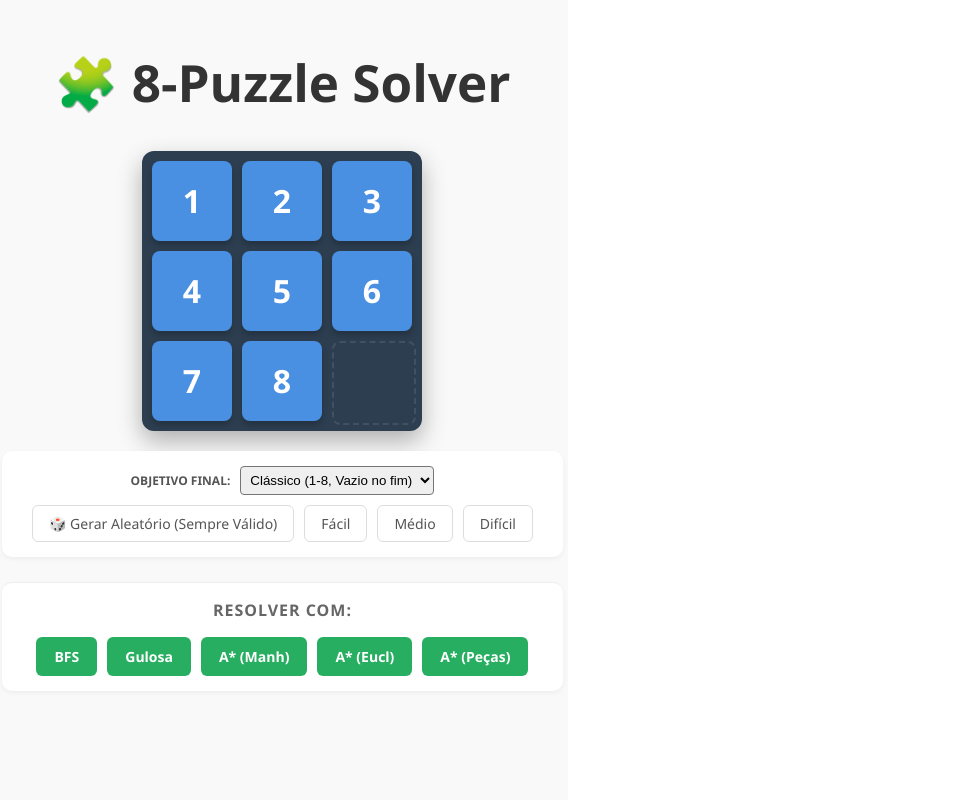
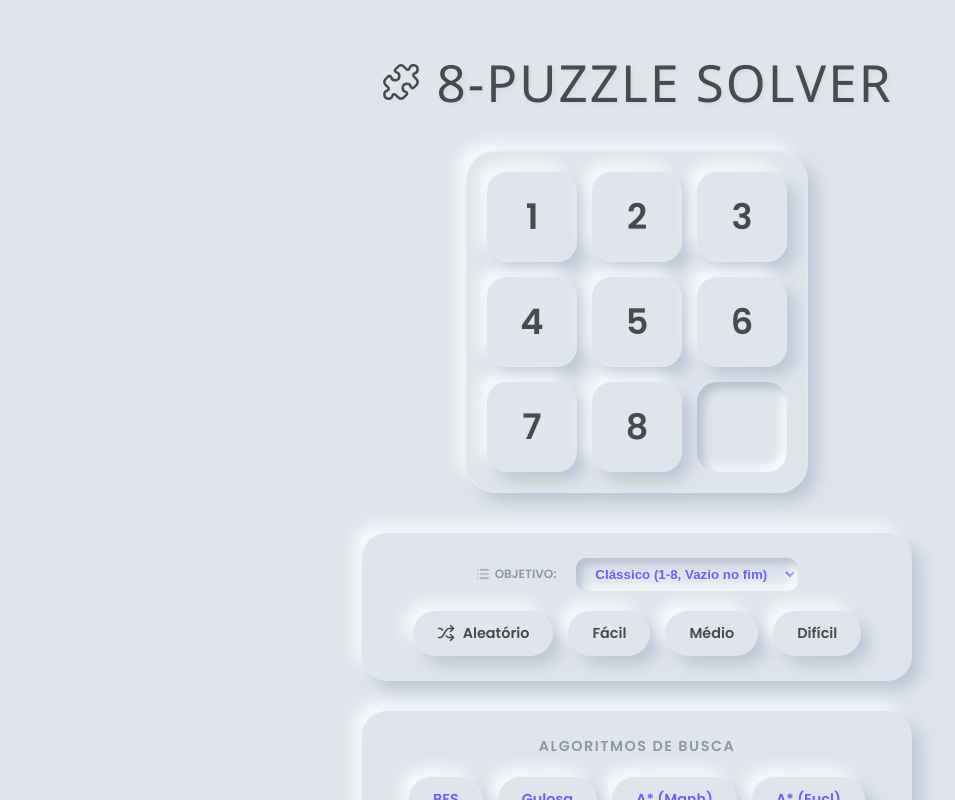
Before and after one commit to DebLuiza/8-Puzzle, a React (Vite) app in the folder app/: page / in a window 1280 px wide. Shown: the top 800 px of the page, without its empty margins (3-958 px from the left). Built offline with nearby package versions, Linux system fonts and the light colour scheme.

Commit message:
Mudanças visuais

```diff
--- a/app/package.json
+++ b/app/package.json
@@ -33,6 +33,7 @@
   "dependencies": {
     "framer-motion": "^12.23.26",
     "heap-js": "^2.7.1",
+    "lucide-react": "^0.561.0",
     "react": "^19.2.0",
     "react-dom": "^19.2.0"
   },
--- a/app/src/App.css
+++ b/app/src/App.css
@@ -1,135 +1,307 @@
-/* src/App.css */
+/* 1. Importando a nova fonte moderna (Poppins) do Google Fonts */
+@import url('https://fonts.googleapis.com/css2?family=Poppins:wght@300;400;600&display=swap');
+
+:root {
+  /* --- Paleta de Cores Soft UI --- */
+  --bg-color: #e0e5ec;
+  --text-main: #4a4a4a;
+  --text-secondary: #8d97a5;
+  --accent-color: #6d5dfc;
+  --success-color: #2ecc71;
+  --error-color: #e74c3c;
+
+  /* --- Sombras --- */
+  --shadow-light: -9px -9px 16px rgba(255, 255, 255, 0.8);
+  --shadow-dark: 9px 9px 16px rgba(163, 177, 198, 0.6);
+  --inner-shadow: inset 6px 6px 10px 0 rgba(163, 177, 198, 0.7),
+                  inset -6px -6px 10px 0 rgba(255, 255, 255, 0.8);
+}
+
+html, body, #root {
+  width: 100%;
+  min-height: 100vh;
+  margin: 0;
+  padding: 0;
+  background-color: var(--bg-color);
+
+  font-family: 'Poppins', sans-serif;
+}
+
+#root {
+  display: flex;
+  justify-content: center;
+  align-items: center;
+  box-sizing: border-box;
+}
 
 .container {
-  font-family: 'Segoe UI', Roboto, Helvetica, Arial, sans-serif;
-  max-width: 600px;
-  margin: 0 auto;
-  padding: 20px;
+  width: 100%;
+  max-width: 560px;
   display: flex;
   flex-direction: column;
   align-items: center;
-  background-color: #f9f9f9;
-  min-height: 100vh;
+  justify-content: center;
+  padding: 20px;
+  box-sizing: border-box;
+  color: var(--text-main);
 }
 
 h1 {
-  color: #333;
-  margin-bottom: 20px;
+  font-family: 'Segoe UI', Roboto, Helvetica, Arial, sans-serif;
+  font-weight: 300;
+  letter-spacing: 2px;
+  color: var(--text-main);
+  text-transform: uppercase;
+  margin-bottom: 40px;
+  text-shadow: 2px 2px 4px rgba(0,0,0,0.05);
+  display: flex;
+  align-items: center;
+  gap: 15px;
 }
-
 /* --- TABULEIRO --- */
 .board-container {
-  margin: 20px 0;
-  padding: 10px;
-  background-color: #2c3e50;
-  border-radius: 12px;
-  box-shadow: 0 10px 25px rgba(0, 0, 0, 0.3);
+  padding: 20px;
+  border-radius: 30px;
+  background-color: var(--bg-color);
+  box-shadow: var(--shadow-dark), var(--shadow-light);
+  margin-bottom: 40px;
+  border: 1px solid rgba(255,255,255,0.2);
 }
 
 .grid {
   display: grid;
-  grid-template-columns: repeat(3, 80px); /* Tamanho fixo das células */
-  grid-template-rows: repeat(3, 80px);
-  gap: 10px;
+  grid-template-columns: repeat(3, 90px);
+  grid-template-rows: repeat(3, 90px);
+  gap: 15px;
 }
 
 /* Peça (Tile) */
 .tile {
   width: 100%;
   height: 100%;
-  border-radius: 8px;
+  border-radius: 20px;
   display: flex;
   align-items: center;
   justify-content: center;
   cursor: default;
-  font-weight: bold;
-  font-size: 2rem;
-  color: white;
-  background-color: #4A90E2;
-  box-shadow: 0 4px 6px rgba(0, 0, 0, 0.2);
-  /* Importante para performance da animação */
+  font-weight: 600;
+  font-size: 2.2rem;
+  color: var(--text-main);
+  background-color: var(--bg-color);
+
+  /* Efeito de botão flutuante */
+  box-shadow: var(--shadow-dark), var(--shadow-light);
+
   will-change: transform;
+  user-select: none;
 }
 
-/* Peça Vazia (Zero) */
+/* Peça Vazia (Zero) - O "Buraco" */
 .tile.empty {
   background-color: transparent;
-  box-shadow: none;
-  border: 2px dashed rgba(255, 255, 255, 0.1); /* Opcional: marca visualmente o vazio */
+  box-shadow: var(--inner-shadow);
+  color: transparent;
+  border: none;
 }
 
-.stat-item{
-  color: #2c3e50;
-}
-
-/* --- CONTROLES --- */
+/* --- PAINÉIS DE CONTROLE --- */
 .controls-section {
   width: 100%;
-  margin-bottom: 25px;
+  max-width: 500px;
+  margin-bottom: 30px;
+  padding: 25px;
+  border-radius: 25px;
+  background-color: var(--bg-color);
+  box-shadow: var(--shadow-dark), var(--shadow-light);
   text-align: center;
-  background: white;
-  padding: 15px;
-  border-radius: 10px;
-  box-shadow: 0 2px 5px rgba(0,0,0,0.05);
 }
 
 .controls-section h3 {
   margin-top: 0;
-  margin-bottom: 15px;
+  font-size: 0.9rem;
+  color: var(--text-secondary);
+  text-transform: uppercase;
+  letter-spacing: 1.5px;
+  margin-bottom: 20px;
+}
+
+/* Select Box */
+select {
+  padding: 8px 15px;
+  border-radius: 10px;
+  border: none;
+  background: var(--bg-color);
+  box-shadow: var(--inner-shadow);
+  color: var(--accent-color);
+  font-weight: bold;
+  outline: none;
+  cursor: pointer;
+  margin-left: 10px;
+}
+
+/* --- BOTÕES --- */
+.button-group {
+  display: flex;
+  flex-wrap: wrap;
+  gap: 15px;
+  justify-content: center;
+}
+
+button {
+  /* Flexbox para alinhar Ícone + Texto */
+  display: inline-flex;
+  align-items: center;
+  justify-content: center;
+  gap: 8px;
+
+  padding: 12px 24px;
+  border: none;
+  border-radius: 50px;
+  background-color: var(--bg-color);
+  color: var(--text-main);
+  font-weight: 600;
+  font-size: 0.9rem;
+  cursor: pointer;
+  box-shadow: var(--shadow-dark), var(--shadow-light);
+  transition: all 0.2s ease;
+  outline: none;
+}
+
+button:hover:not(:disabled) {
+  transform: translateY(-2px);
+  color: var(--accent-color);
+}
+
+button:active:not(:disabled) {
+  box-shadow: var(--inner-shadow);
+  transform: translateY(0);
+}
+
+button:disabled {
+  opacity: 0.5;
+  cursor: not-allowed;
+  box-shadow: none;
+  background: rgba(0,0,0,0.05);
+}
+
+/* Botões Primários */
+.btn-primary {
+  color: var(--accent-color);
+}
+
+/* Botão de Ação (Play/Pause) */
+.btn-action {
+  width: 100%;
+  margin-top: 10px;
   font-size: 1rem;
-  color: #666;
-  text-transform: uppercase;
   letter-spacing: 1px;
 }
 
-.button-group {
-  display: flex;
-  flex-wrap: wrap;
-  gap: 10px;
-  justify-content: center;
+/* --- RESULTADOS --- */
+.results-panel {
+  margin-top: 20px;
+  animation: fadeIn 0.5s ease;
 }
 
-/* Botões Gerais */
-button {
-  transition: all 0.2s ease;
+.stats-row {
+  display: flex;
+  justify-content: space-around;
+  margin-bottom: 25px;
+  padding: 15px;
+  border-radius: 15px;
+  background: var(--bg-color);
+  box-shadow: var(--inner-shadow);
 }
 
-button:active {
-  transform: scale(0.95);
+.stat-item {
+  display: flex;
+  flex-direction: column;
+  align-items: center;
 }
 
-button:disabled {
-  opacity: 0.6;
-  cursor: not-allowed;
+.stat-item span {
+  font-size: 1.4rem;
+  font-weight: bold;
+  color: var(--accent-color);
 }
 
-/* Estilos de Botões Específicos */
-.btn-secondary {
-  padding: 8px 16px;
-  border: 1px solid #ddd;
-  border-radius: 6px;
-  background: white;
-  color: #555;
-  cursor: pointer;
-  font-size: 14px;
+.stat-item small {
+  font-size: 0.8rem;
+  color: var(--text-secondary);
+  text-transform: uppercase;
+  margin-top: 5px;
 }
 
-.btn-secondary:hover:not(:disabled) {
-  background-color: #f0f0f0;
-  border-color: #ccc;
+/* Slider (Input Range) */
+input[type="range"] {
+  -webkit-appearance: none;
+  width: 100%;
+  background: transparent;
+  margin: 10px 0;
 }
 
-.btn-primary {
-  padding: 10px 18px;
-  border: none;
-  border-radius: 6px;
-  background: #27ae60;
-  color: white;
+input[type="range"]::-webkit-slider-runnable-track {
+  width: 100%;
+  height: 10px;
   cursor: pointer;
-  font-weight: 600;
-  font-size: 14px;
+  background: var(--bg-color);
+  border-radius: 10px;
+  box-shadow: var(--inner-shadow);
 }
 
-.btn-primary:hover:not(:disabled) {
-  background: #219150;
-  box-shadow: 0 4px 8px rgba(3
+input[type="range"]::-webkit-slider-thumb {
+  height: 20px;
+  width: 20px;
+  border-radius: 50%;
+  background: var(--accent-color);
+  cursor: pointer;
+  -webkit-appearance: none;
+  margin-top: -5px;
+  box-shadow: 2px 2px 5px rgba(0,0,0,0.2);
+}
+
+.step-counter {
+  font-size: 0.9rem;
+  color: var(--text-secondary);
+  margin-top: 5px;
+}
+
+/* --- MENSAGENS E ANIMAÇÕES --- */
+.error-msg {
+  display: flex;
+  align-items: center;
+  justify-content: center;
+  gap: 12px;
+  margin-top: 20px;
+
+  /* Mudamos para um Laranja/Ambar que serve tanto para erro quanto alerta */
+  color: #d35400;
+  background: rgba(230, 126, 34, 0.15); /* Fundo laranja bem suave */
+  border: 1px solid rgba(230, 126, 34, 0.2);
+
+  padding: 15px;
+  border-radius: 15px;
+  font-weight: 600;
+  font-size: 0.9rem;
+
+  /* Uma animaçãozinha para chamar atenção quando aparece */
+  animation: popIn 0.3s cubic-bezier(0.175, 0.885, 0.32, 1.275);
+}
+
+@keyframes popIn {
+  from { opacity: 0; transform: scale(0.9); }
+  to { opacity: 1; transform: scale(1); }
+}
+@keyframes fadeIn {
+  from { opacity: 0; transform: translateY(10px); }
+  to { opacity: 1; transform: translateY(0); }
+}
+
+@keyframes spin-slow {
+  from { transform: rotate(0deg); }
+  to { transform: rotate(360deg); }
+}
+
+.spin-animation {
+  animation: spin-slow 3s linear infinite;
+}
--- a/app/src/App.tsx
+++ b/app/src/App.tsx
@@ -1,5 +1,20 @@
 import { useState, useEffect } from 'react';
 import { motion, AnimatePresence } from 'framer-motion';
+import {
+  Puzzle,
+  Shuffle,
+  Play,
+  Pause,
+  SkipBack,
+  SkipForward,
+  BrainCircuit,
+  AlertTriangle,
+  List,
+  Timer,
+  Activity,
+  Footprints
+} from 'lucide-react';
+
 import './App.css';
 import { Board } from "./types/board";
 import { bfs } from './functions/bfs';
@@ -19,10 +34,18 @@ type SearchResult = {
   time: number;
 } | null;
 
-const PRESETS = {
-  "Fácil": "1 2 3 4 5 6 7 0 8",
-  "Médio": "1 3 0 4 2 5 7 8 6",
-  "Difícil": "8 6 7 2 5 4 3 0 1",
+const PRESETS: Record<string, Record<string, string>> = {
+  "1 2 3 4 5 6 7 8 0": {
+    "Fácil": "1 2 3 4 5 6 7 0 8",
+    "Médio": "1 3 0 4 2 5 7 8 6",
+    "Difícil": "8 6 7 2 5 4 3 0 1",
+  },
+
+  "1 2 3 8 0 4 7 6 5": {
+    "Fácil": "1 2 3 8 4 0 7 6 5",
+    "Médio": "2 8 3 1 4 0 7 6 5",
+    "Difícil": "5 6 7 4 0 8 3 2 1",
+  }
 };
 
 const GOALS = {
@@ -34,6 +57,7 @@ function App() {
   const [tiles, setTiles] = useState<number[]>([1, 2, 3, 4, 5, 6, 7, 8, 0]);
   const [selectedGoal, setSelectedGoal] = useState("1 2 3 4 5 6 7 8 0");
 
+
   // Estados de controle
   const [isSolving, setIsSolving] = useState(false);
   const [solutionPath, setSolutionPath] = useState<string[]>([]);
@@ -42,7 +66,6 @@ function App() {
   const [playbackIndex, setPlaybackIndex] = useState(0);
   const [error, setError] = useState("");
 
-  // --- PARSERS ---
   const parseBoardString = (str: string): number[] => {
     if (!str) return [];
     const cleanStr = str.trim();
@@ -58,36 +81,40 @@ function App() {
     return table;
   }
 
-  // --- GERAÇÃO ALEATÓRIA MATEMATICAMENTE GARANTIDA ---
+    const handleGoalChange = (newGoal: string) => {
+    setSelectedGoal(newGoal);
+    setStats(null);
+    setSolutionPath([]);
+
+    const currentBoardTable = createTable(tiles);
+    const newGoalTable = createTable(parseBoardString(newGoal));
+
+    if (!isSolvable(currentBoardTable, newGoalTable)) {
+      setError("Atenção: O tabuleiro atual é impossível de resolver para este objetivo específico! Gere um novo jogo.");
+    } else {
+      setError("");
+    }
+  };
+
   const generateRandom = () => {
     stopAnimation();
-    setError(""); // Limpa erros anteriores
+    setError("");
 
-    // 1. Gera uma permutação aleatória plana
     let newTiles = [0, 1, 2, 3, 4, 5, 6, 7, 8];
-    // Fisher-Yates Shuffle
     for (let i = newTiles.length - 1; i > 0; i--) {
       const j = Math.floor(Math.random() * (i + 1));
       [newTiles[i], newTiles[j]] = [newTiles[j], newTiles[i]];
     }
 
-    // 2. Verifica a paridade contra o Objetivo atual
     const currentGoalArr = parseBoardString(selectedGoal);
     const currentGoalTable = createTable(currentGoalArr);
     const startTable = createTable(newTiles);
 
-    // 3. Correção de Paridade (Swap Fix)
-    // Se a paridade não bater, trocamos duas peças quaisquer (que não sejam o zero)
-    // Isso garante matematicamente que o tabuleiro se torne solúvel.
     if (!isSolvable(startTable, currentGoalTable)) {
-       // Encontra dois índices válidos para trocar (evitando o 0)
        let idx1 = 0;
        while (newTiles[idx1] === 0) idx1++;
-
        let idx2 = idx1 + 1;
        while (newTiles[idx2] === 0) idx2++;
-
-       // Realiza a troca para corrigir a paridade
        [newTiles[idx1], newTiles[idx2]] = [newTiles[idx2], newTiles[idx1]];
     }
 
@@ -96,7 +123,6 @@ function App() {
     setSolutionPath([]);
   };
 
-  // --- EXECUÇÃO DOS ALGORITMOS ---
   const runAlgorithm = (algoType: string) => {
     stopAnimation();
     setIsSolving(true);
@@ -112,40 +138,28 @@ function App() {
         const goalKey = goalArr.join("");
         const goalMap = getGoalPositions(goalTable);
 
-        // Validação final de segurança
         if (!isSolvable(boardTable, goalTable)) {
-            setError("⚠️ Atenção: Configuração impossível detectada. Use o botão 'Aleatório' para corrigir.");
+            setError("Configuração impossível detectada.");
             setIsSolving(false);
             return;
         }
 
         let res;
-
         switch (algoType) {
-          case 'BFS':
-             res = bfs(board, goalKey);
-             break;
-          case 'GREEDY':
-             res = greedySearch(board, goalKey, goalMap);
-             break;
-          case 'ASTAR_MAN':
-             res = aStar(board, manhattanHeuristic, goalKey, goalMap);
-             break;
-          case 'ASTAR_MIS':
-             res = aStar(board, misplacedTilesHeuristic, goalKey, goalMap);
-             break;
-          case 'ASTAR_EUC':
-             res = aStar(board, euclideanHeuristic, goalKey, goalMap);
-             break;
+          case 'BFS': res = bfs(board, goalKey); break;
+          case 'GREEDY': res = greedySearch(board, goalKey, goalMap); break;
+          case 'ASTAR_MAN': res = aStar(board, manhattanHeuristic, goalKey, goalMap); break;
+          case 'ASTAR_MIS': res = aStar(board, misplacedTilesHeuristic, goalKey, goalMap); break;
+          case 'ASTAR_EUC': res = aStar(board, euclideanHeuristic, goalKey, goalMap); break;
         }
 
         if (res && res.path.length > 0) {
           setStats(res as SearchResult);
           setSolutionPath(res.path);
           setPlaybackIndex(0);
-          setIsPlaying(true); // Inicia animação automaticamente
+          setIsPlaying(true);
         } else {
-          setError("⚠️ O algoritmo atingiu o limite de segurança (100k+ nós) sem achar o final.");
+          setError("O algoritmo não encontrou solução dentro do limite.");
         }
       } catch (e) {
         setError("Erro na execução.");
@@ -156,7 +170,6 @@ function App() {
     }, 100);
   };
 
-  // --- OUTRAS FUNÇÕES ---
   const loadPreset = (presetStr: string) => {
     stopAnimation();
     setTiles(parseBoardString(presetStr));
@@ -164,7 +177,6 @@ function App() {
     setSolutionPath([]);
   };
 
-  // Player Sync
   useEffect(() => {
     if (solutionPath.length > 0 && solutionPath[playbackIndex]) {
       const currentStepStr = solutionPath[playbackIndex];
@@ -172,7 +184,6 @@ function App() {
     }
   }, [playbackIndex, solutionPath]);
 
-  // Player Loop
   useEffect(() => {
     let interval: any;
     if (isPlaying && solutionPath.length > 0) {
@@ -206,7 +217,10 @@ function App() {
 
   return (
     <div className="container">
-      <h1>🧩 8-Puzzle Solver</h1>
+      <h1 style={{display: 'flex', alignItems: 'center', gap: '15px'}}>
+        <Puzzle size={40} strokeWidth={1.5} />
+        8-Puzzle Solver
+      </h1>
 
       <div className="board-container">
         <div className="grid">
@@ -218,7 +232,7 @@ function App() {
                 transition={{ type: "spring", stiffness: 300, damping: 25 }}
                 className={`tile ${tile === 0 ? 'empty' : ''}`}
               >
-                {tile !== 0 && <span>{tile}</span>}
+                {tile !== 0 && tile}
               </motion.div>
             ))}
           </AnimatePresence>
@@ -226,18 +240,21 @@ function App() {
       </div>
 
       <div className="controls-section">
-         <div style={{marginBottom: 10}}>
-            <label style={{fontSize: '12px', fontWeight: 'bold', color:'#555'}}>OBJETIVO FINAL:</label>
+         <div style={{marginBottom: 20, display: 'flex', justifyContent: 'center', alignItems: 'center'}}>
+            <label style={{
+                fontSize: '12px',
+                fontWeight: 'bold',
+                color:'var(--text-secondary)',
+                marginRight: 10,
+                display: 'flex',
+                alignItems: 'center',
+                gap: 5
+            }}>
+                <List size={14}/> OBJETIVO:
+            </label>
             <select
                 value={selectedGoal}
-                onChange={(e) => {
-                    setSelectedGoal(e.target.value);
-                    setStats(null);
-                    setSolutionPath([]);
-                    // Não gera novo tabuleiro automaticamente para não confundir o usuário,
-                    // mas o botão resolver vai validar antes de rodar.
-                }}
-                style={{marginLeft: 10, padding: 5, borderRadius: 4}}
+                onChange={(e) => handleGoalChange(e.target.value)}
             >
                 {Object.entries(GOALS).map(([label, val]) => (
                 <option key={val} value={val}>{label}</option>
@@ -246,17 +263,20 @@ function App() {
          </div>
 
          <div className="button-group">
-            <button className="btn-secondary" onClick={generateRandom}>🎲 Gerar Aleatório (Sempre Válido)</button>
-            {Object.entries(PRESETS).map(([name, val]) => (
-                <button key={name} className="btn-secondary" onClick={() => loadPreset(val)}>
-                {name}
+            <button onClick={generateRandom}>
+                <Shuffle size={18} /> Aleatório
+            </button>
+
+            {PRESETS[selectedGoal] && Object.entries(PRESETS[selectedGoal]).map(([name, val]) => (
+                <button key={name} onClick={() => loadPreset(val)}>
+                    {name}
                 </button>
             ))}
          </div>
       </div>
 
-      <div className="controls-section" style={{borderTop: '1px solid #eee', paddingTop: 15}}>
-        <h3>Resolver com:</h3>
+      <div className="controls-section">
+        <h3>Algoritmos de Busca</h3>
         <div className="button-group">
           <button className="btn-primary" onClick={() => runAlgorithm('BFS')} disabled={isSolving}>BFS</button>
           <button className="btn-primary" onClick={() => runAlgorithm('GREEDY')} disabled={isSolving}>Gulosa</button>
@@ -264,19 +284,36 @@ function App() {
           <button className="btn-primary" onClick={() => runAlgorithm('ASTAR_EUC')} disabled={isSolving}>A* (Eucl)</button>
           <button className="btn-primary" onClick={() => runAlgorithm('ASTAR_MIS')} disabled={isSolving}>A* (Peças)</button>
         </div>
-        {isSolving && <p style={{color: '#e67e22', fontWeight: 'bold', marginTop: 10}}>🧠 Pensando... (Aguarde)</p>}
+
+        {isSolving && (
+            <p style={{
+                color: 'var(--accent-color)',
+                fontWeight: 'bold',
+                marginTop: 15,
+                display: 'flex',
+                alignItems: 'center',
+                justifyContent: 'center',
+                gap: 10
+            }}>
+                <BrainCircuit className="spin-animation" /> Processando...
+            </p>
+        )}
       </div>
 
       {stats && (
-        <div className="results-panel">
+        <div className="results-panel controls-section">
+          <h3>Resultados</h3>
           <div className="stats-row">
             <div className="stat-item">
-               <span>{stats.time.toFixed(2)}ms</span> <small>Tempo</small>
+               <Timer size={24} color="var(--accent-color)" style={{marginBottom: 5}}/>
+               <span>{stats.time.toFixed(0)}</span> <small>ms</small>
             </div>
             <div className="stat-item">
+               <Activity size={24} color="var(--accent-color)" style={{marginBottom: 5}}/>
                <span>{stats.visitedNodes}</span> <small>Nós</small>
             </div>
             <div className="stat-item">
+               <Footprints size={24} color="var(--accent-color)" style={{marginBottom: 5}}/>
                <span>{stats.path.length - 1}</span> <small>Passos</small>
             </div>
           </div>
@@ -285,14 +322,15 @@ function App() {
             <button
               className="btn-action"
               onClick={() => setIsPlaying(!isPlaying)}
-              style={{backgroundColor: isPlaying ? '#e74c3c' : '#27ae60', marginBottom: 15}}
+              style={{color: isPlaying ? 'var(--error-color)' : 'var(--success-color)'}}
             >
-              {isPlaying ? "⏸️ PAUSAR ANIMAÇÃO" : "▶️ CONTINUAR AUTOMÁTICO"}
+              {isPlaying ? <Pause size={20} /> : <Play size={20} />}
+              {isPlaying ? " PAUSAR" : " REPRODUZIR SOLUÇÃO"}
             </button>
 
-            <div style={{display: 'flex', gap: '10px', alignItems: 'center'}}>
-              <button className="btn-secondary" onClick={handlePrev} disabled={playbackIndex === 0}>
-                 ⏪
+            <div style={{display: 'flex', gap: '15px', alignItems: 'center', marginTop: 20}}>
+              <button onClick={handlePrev} disabled={playbackIndex === 0} style={{padding: '10px 15px'}}>
+                <SkipBack size={20} />
               </button>
 
               <div style={{flex: 1, textAlign: 'center'}}>
@@ -305,20 +343,24 @@ function App() {
                         setIsPlaying(false);
                         setPlaybackIndex(Number(e.target.value));
                     }}
-                    style={{width: '100%'}}
                 />
                 <div className="step-counter">Passo {playbackIndex} / {solutionPath.length - 1}</div>
               </div>
 
-              <button className="btn-secondary" onClick={handleNext} disabled={playbackIndex === solutionPath.length - 1}>
-                 ⏩
+              <button onClick={handleNext} disabled={playbackIndex === solutionPath.length - 1} style={{padding: '10px 15px'}}>
+                <SkipForward size={20} />
               </button>
             </div>
           </div>
         </div>
       )}
 
-      {error && <div className="error-msg">{error}</div>}
+      {error && (
+        <div className="error-msg">
+            <AlertTriangle size={24} />
+            {error}
+        </div>
+      )}
     </div>
   );
 }
--- a/app/src/functions/aStar.ts
+++ b/app/src/functions/aStar.ts
@@ -15,7 +15,7 @@ export const aStar = (
     goalMap: any
 ): SearchResult => {
   const startTime = performance.now();
-  const MAX_NODES = 200000; // 🛑 LIMITE MAIOR PARA A*
+  const MAX_NODES = 200000;
 
   const heap = new MinHeap<{ board: Board; moves: number; heuristic: number }>(
     (a, b) => (a.moves + a.heuristic) - (b.moves + b.heuristic)
@@ -35,7 +35,7 @@ export const aStar = (
   let visitedCount = 0;
 
   while (heap.length > 0) {
-    if (visitedCount > MAX_NODES) break; // Aborta se demorar demais
+    if (visitedCount > MAX_NODES) break;
 
     const node = heap.pop();
     if (!node) break;
--- a/app/src/functions/bfs.ts
+++ b/app/src/functions/bfs.ts
@@ -4,7 +4,7 @@ import { reconstructPath } from "../auxFunctions/auxiliar";
 export const bfs = (board: Board, goalKey: string) => {
     const startTime = performance.now();
     let visitedCount = 0;
-    const MAX_NODES = 100000; // 🛑 TRAVA DE SEGURANÇA
+    const MAX_NODES = 100000;
 
     const queue: Board[] = [];
     const visited = new Set<string>();
@@ -17,7 +17,6 @@ export const bfs = (board: Board, goalKey: string) => {
     parent.set(startKey, null);
 
     while (queue.length > 0) {
-        // Se exceder o limite, aborta para não travar o PC
         if (visitedCount > MAX_NODES) {
             return { path: [], visitedNodes: visitedCount, time: performance.now() - startTime };
         }
--- a/app/src/functions/greedySearch.ts
+++ b/app/src/functions/greedySearch.ts
@@ -7,7 +7,6 @@ type pairBoardHeuristic = {
     heuristic: number
 }
 
-// Aceita goalKey para parada e goalMap para cálculo da heurística
 export const greedySearch = (board: Board, goalKey: string, goalMap: any) => {
     const startTime = performance.now();
     let visitedCount = 0;
@@ -20,7 +19,6 @@ export const greedySearch = (board: Board, goalKey: string, goalMap: any) => {
 
     visited.add(startKey);
 
-    // Calcula heurística inicial baseada no objetivo dinâmico
     const startH = manhattanHeuristic(board.table, goalMap);
 
     heap.push({ board: board, heuristic: startH });
@@ -50,7 +48,6 @@ export const greedySearch = (board: Board, goalKey: string, goalMap: any) => {
             const key = stage.boardToKey();
             if (!visited.has(key)) {
                 visited.add(key);
-                // Calcula heurística do próximo estágio baseada no objetivo dinâmico
                 const h = manhattanHeuristic(stage.table, goalMap);
                 heap.push({ board: stage, heuristic: h });
                 parent.set(key, headKey);
```
Also changed, not shown: 1 other file (tests, documents, lock files or other folders).
